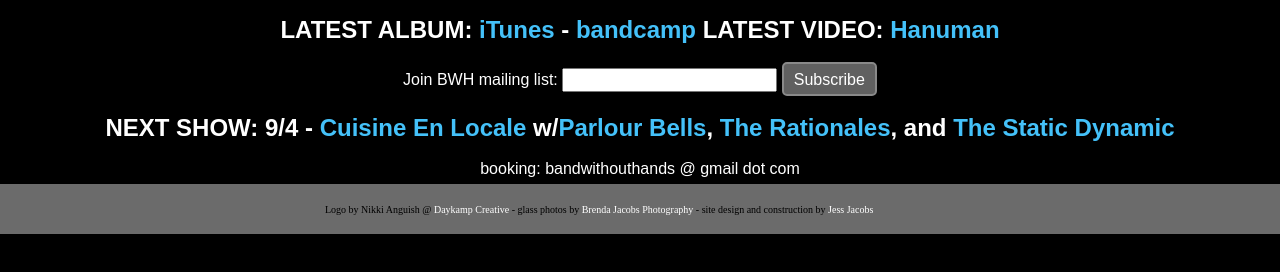
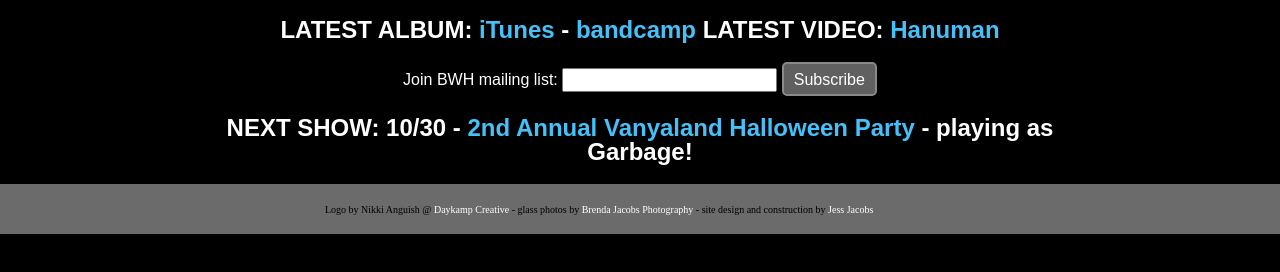
Before and after one commit to akisma/bwh, a website: page index.html in a window 1280 px wide. Shown: the part 566-838 px from the top of the page. Drawn offline with Linux system fonts and the light colour scheme; some packages are replaced by stand-ins of ours; a script that the page names is missing.

Commit message:
whatever

```diff
--- a/css/new-theme.css
+++ b/css/new-theme.css
@@ -42,6 +42,7 @@
 
 body {
 	position: relative;
+	background-color: black;
 }
 
 .slide1 {
@@ -383,7 +384,7 @@
 	}
 
 	.shows {
-		width: 36em;
+		width: 48em;
 		margin: 0 auto;
 	}
 
@@ -438,6 +439,7 @@
 	}
 
 	.feature {
-		width: auto;
+		width: 70%;
+    	margin: 0 auto;
 	}
 }
--- a/index.html
+++ b/index.html
@@ -105,7 +105,7 @@
                     </form>
                 </div>
 
-                <h2>NEXT SHOW: 9/4 - <a href="https://www.facebook.com/events/1628093567471823/">Cuisine En Locale</a> w/<a href="http://www.parlourbells.com">Parlour Bells</a>, <a href="http://therationales.com/">The Rationales</a>, and <a href="https://thestaticdynamic.bandcamp.com/">The Static Dynamic</a></h2>
+                <h2>NEXT SHOW: 10/30 - <a href="http://www.vanyaland.com/2015/09/10/choose-v-announcing-our-second-annual-halloween-show-trainspotting-garbage-chvrches/">2nd Annual Vanyaland Halloween Party</a> - playing as Garbage!</h2>
                 <p>booking: bandwithouthands @ gmail dot com</p>
             </div>
         </div>
```
Also changed, not shown: pieces/shows.html (+3 -3 lines), 12195041_10153254358712947_8182881580708421379_o.jpg (added).
